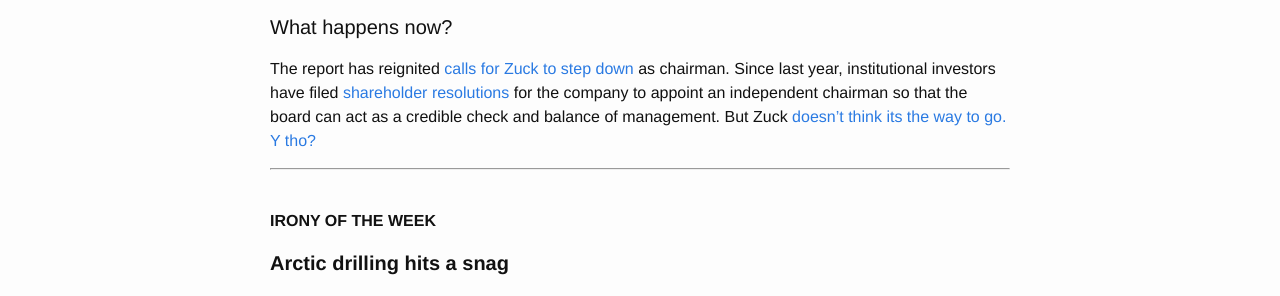
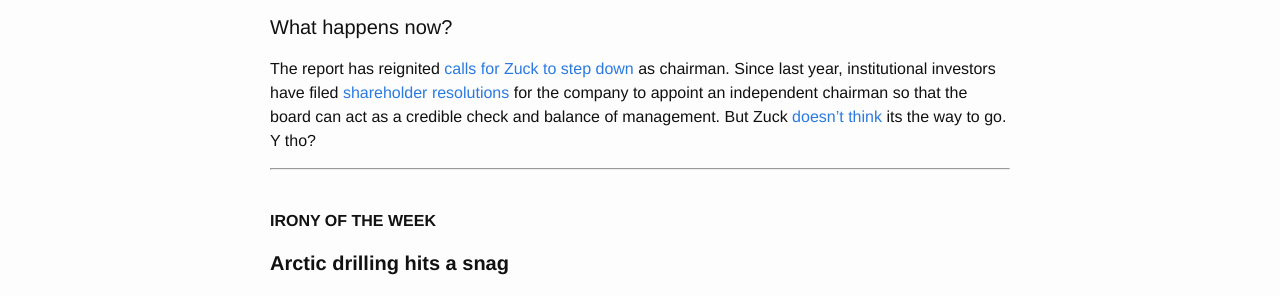
Before and after one commit to Sparkleleuk/Sustainability_Matters, a Jekyll site: the page built from _posts/2018-11-15-facebook.markdown, in a window 1280 px wide. Shown: the part 1243-1539 px from the top of the page. Built offline with Jekyll 4.4.1, drawn with Linux system fonts in a browser that asks for light colours.

```diff
--- a/_posts/2018-11-15-facebook.markdown
+++ b/_posts/2018-11-15-facebook.markdown
@@ -31,7 +31,7 @@ Because the New York Times report and Facebook's investigation disproves the com
 
 #### What happens now?
 
-The report has reignited <a href="https://www.telegraph.co.uk/technology/2018/11/16/facebook-investors-call-mark-zuckerberg-resign-chairman-following/" target="_blank">calls for Zuck to step down</a> as chairman. Since last year, institutional investors have filed <a href="https://www.reuters.com/article/us-facebook-shareholders/at-facebook-public-funds-join-push-to-remove-zuckerberg-as-chairman-idUSKCN1MR2GY" target="_blank">shareholder resolutions</a> for the company to appoint an independent chairman so that the board can act as a credible check and balance of management. But Zuck <a href="https://www.businessinsider.com/mark-zuckerberg-is-not-going-to-step-down-as-facebook-chairman-2018-11" target="_blank">doesn't think its the way to go. Y tho?
+The report has reignited <a href="https://www.telegraph.co.uk/technology/2018/11/16/facebook-investors-call-mark-zuckerberg-resign-chairman-following/" target="_blank">calls for Zuck to step down</a> as chairman. Since last year, institutional investors have filed <a href="https://www.reuters.com/article/us-facebook-shareholders/at-facebook-public-funds-join-push-to-remove-zuckerberg-as-chairman-idUSKCN1MR2GY" target="_blank">shareholder resolutions</a> for the company to appoint an independent chairman so that the board can act as a credible check and balance of management. But Zuck <a href="https://www.businessinsider.com/mark-zuckerberg-is-not-going-to-step-down-as-facebook-chairman-2018-11" target="_blank">doesn't think</a> its the way to go. Y tho?
 
 * * *
 <br />
```
